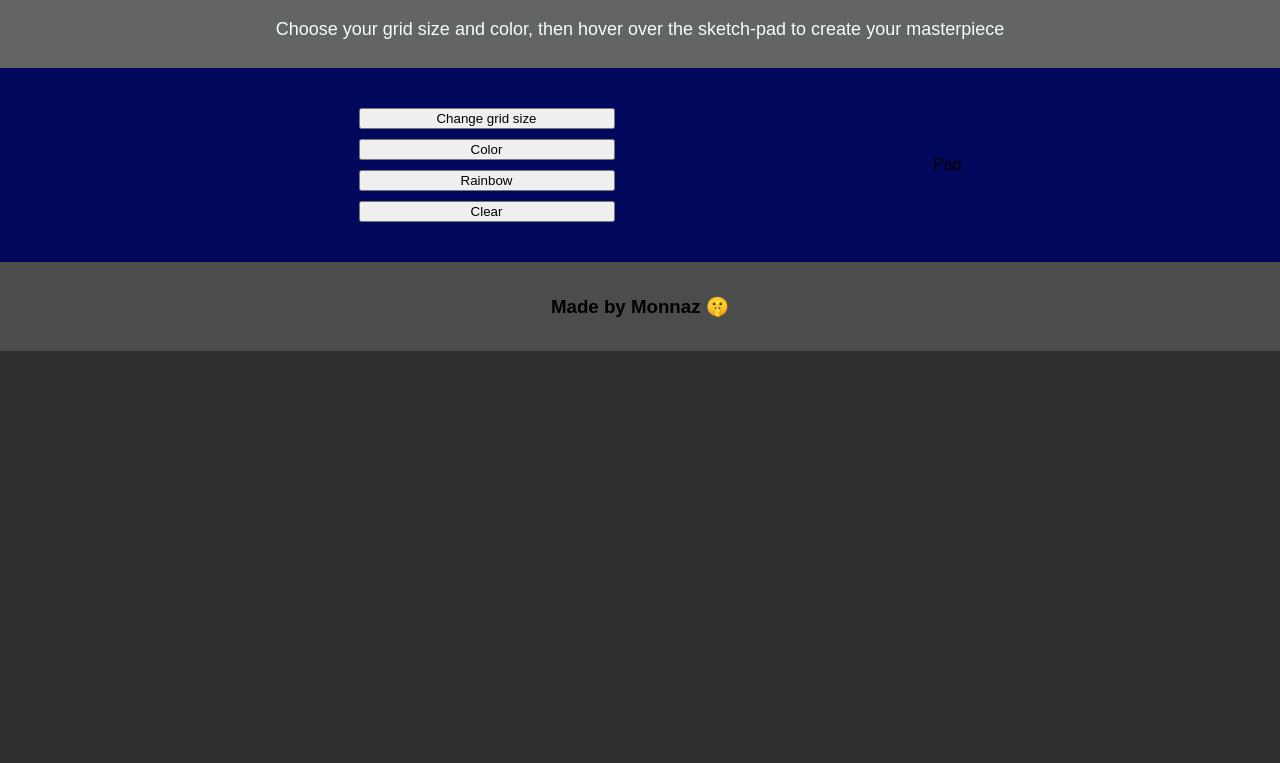
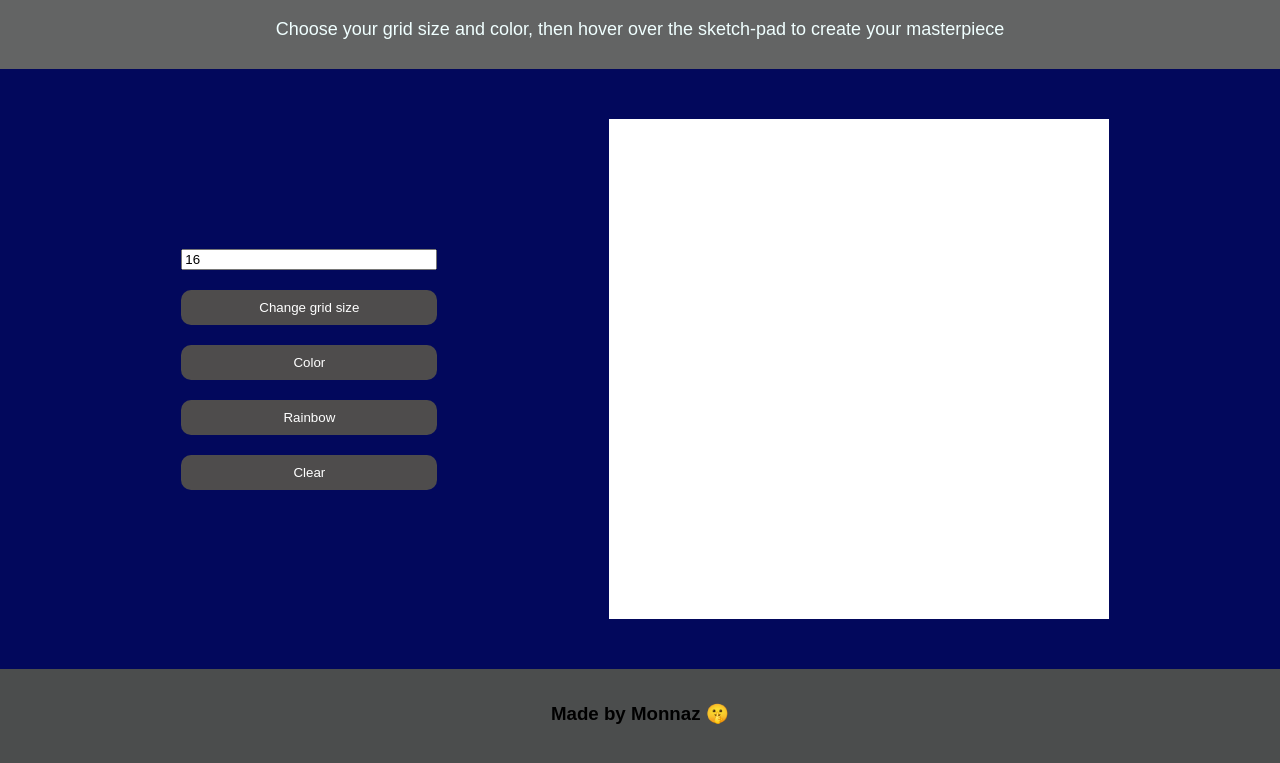
Before and after one commit to Monnaz131/odin-etch-a-sketch, a plain HTML site: page index.html in a window 1280 px wide. Shown: the part 71-834 px from the top of the page. Before the commit the page ends 800 px from the top, so only its background shows below. Drawn offline with Linux system fonts and the light colour scheme.

Commit message:
Add style to buttons and add default grid

```diff
--- a/index.html
+++ b/index.html
@@ -17,13 +17,14 @@
         <div id="container" class="container">
             <div id="controls" class="controls">
                 <div id="buttons" class="buttons">
+                    <input type="text" placeholder="Size of board" value="16" />
                     <button id="change-size">Change grid size</button>
                     <button id="color">Color</button>
                     <button id="rainbow">Rainbow</button>
                     <button id="clear">Clear</button>
                 </div>
             </div>
-            <div id="pad" class="pad">Pad</div>
+            <div id="pad" class="pad"></div>
         </div>
         <div class="footer">
             <h3>Made by Monnaz &#129323</h3>
--- a/script.js
+++ b/script.js
@@ -3,3 +3,14 @@ const rainbow = document.getElementById('rainbow');
 const clear = document.getElementById('clear');
 const changeSize = document.getElementById('change-size');
 const sketchPad = document.getElementById('pad');
+
+function createGrid(rows, cols) {
+    sketchPad.style.setProperty('--grid-rows', rows);
+    sketchPad.style.setProperty('--grid-cols', cols);
+    for (let i = 0; i < (rows * cols); i++) {
+        let cell = document.createElement("div");
+        sketchPad.appendChild(cell).className = "grid-item";
+    };
+};
+
+createGrid(16, 16);
--- a/style.css
+++ b/style.css
@@ -6,6 +6,7 @@ body {
 }
 
 .header {
+    height: 15vh;
     text-align: center;
     background-color: rgb(99, 100, 100);
     padding: 10px;
@@ -21,6 +22,7 @@ p {
     display: flex;
     justify-content: space-evenly;
     align-items: center;
+    height: 75vh;
 }
 
 .controls,
@@ -28,12 +30,31 @@ p {
     display: flex;
     flex-direction: column;
     padding: 20px;
-    gap: 10px;
+    gap: 20px;
     width: 20vw;
 }
 
-.pad {
+button {
+    background-color: rgb(78, 76, 76);
+    color: white;
+    padding: 10px;
+    cursor: pointer;
+    border: none;
+    border-radius: 10px;
+}
 
+button:hover {
+    background-color: blueviolet;
+}
+
+#pad {
+    height: 500px;
+    width: 500px;
+    background-color: white;
+    display: grid;
+    grid-template-rows: repeat(var(--grid-rows), 1fr);
+    grid-template-columns: repeat(var(--grid-cols), 1fr);
+    margin: 30px;
 }
 
 .footer {
@@ -41,4 +62,5 @@ p {
     background-color: rgb(75, 77, 77);
     margin: 0;
     padding: 15px;
+    height: 10vh;
 }
```
